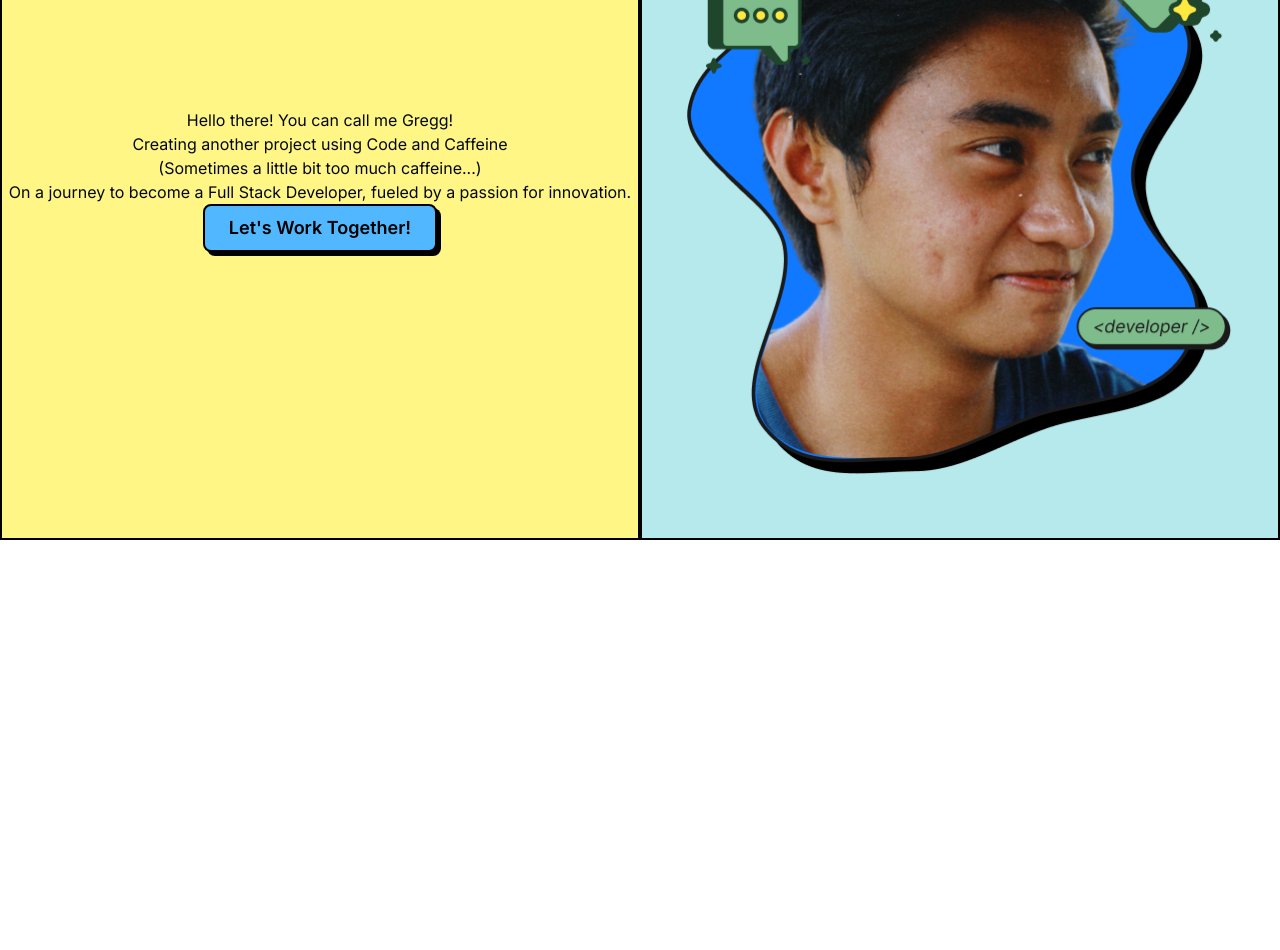
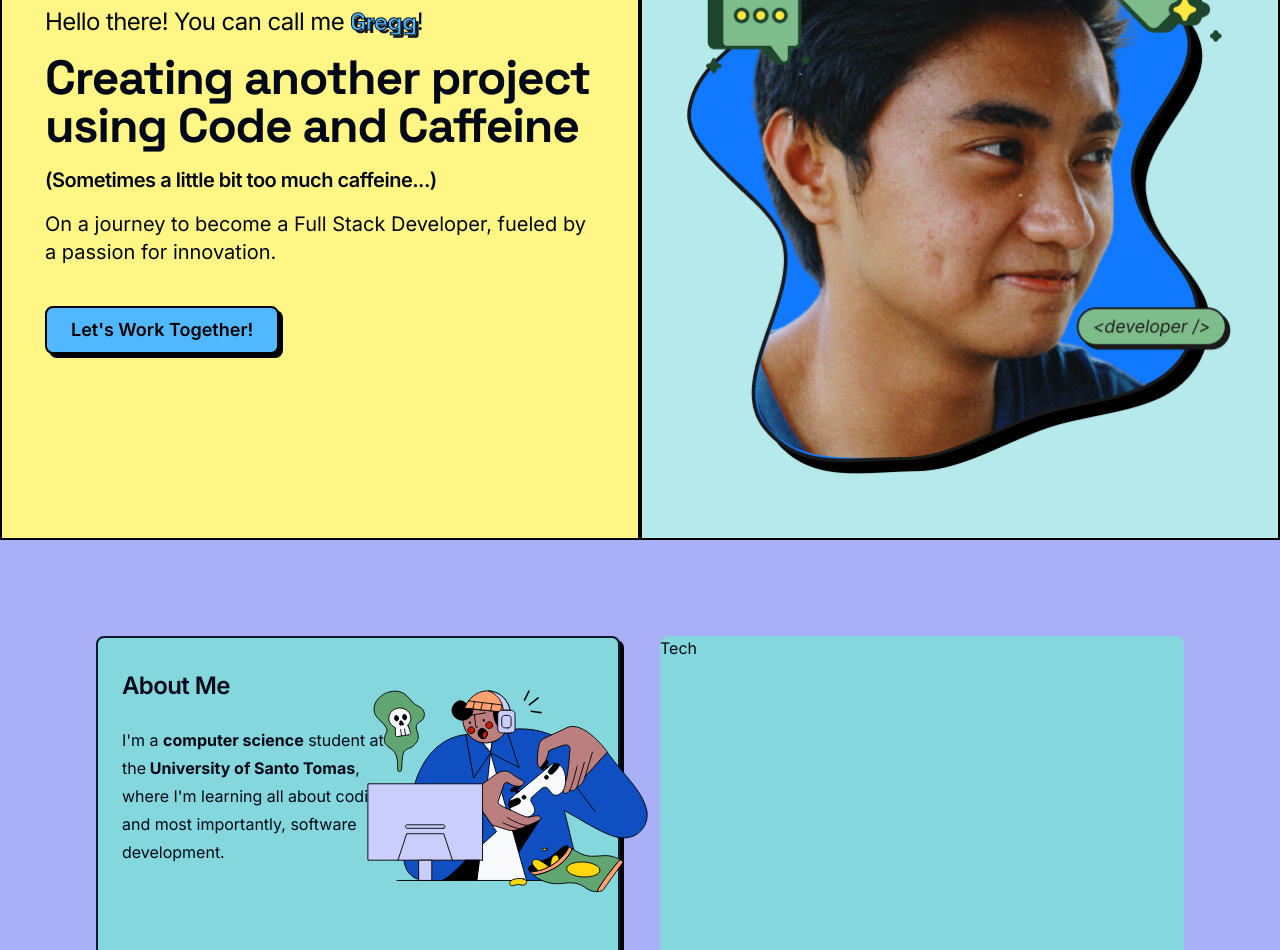
Before and after one commit to Hasmire/portfolio, a Next.js app: page / in a window 1280 px wide. Shown: the part 260-1210 px from the top of the page. Before the commit the page ends 800 px from the top, so only its background shows below. Built offline with nearby package versions, Linux system fonts and the light colour scheme.

Commit message:
working on about me page

```diff
--- a/src/app/globals.css
+++ b/src/app/globals.css
@@ -76,7 +76,7 @@
     @apply bg-background text-foreground;
   }
   .text-shadow-neo {
-    text-shadow: 4px 4px #0f172a;
+    text-shadow: 3px 3px #0f172a;
     -webkit-text-stroke-width: 1px;
     -webkit-text-stroke-color: #0f172a;
   }
--- a/src/app/page.tsx
+++ b/src/app/page.tsx
@@ -9,18 +9,54 @@ export default function Home() {
     <div className="size-full">
       <NavBar />
       <div className="flex w-full flex-col md:flex-row">
-        <div className="flex h-[450px] w-full flex-col items-center justify-center border-2 border-black bg-yellow-200 md:h-[calc(100dvh-80px)]">
-          <div>Hello there! You can call me Gregg!</div>
-          <div>Creating another project using Code and Caffeine</div>
-          <div>(Sometimes a little bit too much caffeine...)</div>
-          <div>
-            On a journey to become a Full Stack Developer, fueled by a passion for innovation.
+        <div className="flex h-[450px] w-full flex-col items-center justify-center border-2 border-black bg-yellow-200 md:min-h-[calc(100dvh-80px)]">
+          <div className="flex w-[550px] flex-col gap-10">
+            <div className="flex flex-col gap-4">
+              <div className="scroll-m-20 text-2xl tracking-tight">
+                Hello there! You can call me{' '}
+                <span className="text-shadow-neo scroll-m-20 font-Space_Grotesk text-2xl font-extrabold tracking-tight text-cerulean-400">
+                  Gregg
+                </span>
+                !
+              </div>
+              <div className="scroll-m-20 font-Space_Grotesk text-4xl font-extrabold tracking-tight lg:text-5xl">
+                Creating another project using Code and Caffeine
+              </div>
+              <div className="scroll-m-20 text-xl font-semibold tracking-tight">
+                (Sometimes a little bit too much caffeine...)
+              </div>
+              <div className="text-xl">
+                On a journey to become a Full Stack Developer, fueled by a passion for innovation.
+              </div>
+            </div>
+            <Button className="w-fit">Let&apos;s Work Together!</Button>
           </div>
-          <Button>Let&apos;s Work Together!</Button>
         </div>
-        <div className="flex h-[450px] w-full items-center justify-center border-2 border-black bg-blue-200 md:h-[calc(100dvh-80px)]">
+        <div className="flex h-[450px] w-full items-center justify-center border-2 border-black bg-blue-200 md:min-h-[calc(100dvh-80px)]">
           <Image src="/images/Landing Page.png" alt="hasmire" width={546} height={563} />
         </div>
+      </div>
+      <div className="grid w-full grid-cols-2 gap-10 bg-purple-300 p-24 md:min-h-[calc(90dvh-80px)]">
+        <div className="relative w-full rounded-lg border-2 border-slate-900 bg-blue-300 px-6 py-8 shadow-neoBrutalism">
+          <div className="w-3/5">
+            <h3 className="scroll-m-20 text-2xl font-semibold tracking-tight">About Me</h3>
+            <p className="leading-7 [&:not(:first-child)]:mt-6">
+              I&apos;m a <span className="font-bold">computer science</span> student at the
+              <span className="font-bold"> University of Santo Tomas</span>, where I&apos;m learning
+              all about coding and most importantly, software development.
+            </p>
+          </div>
+          <Image
+            className="absolute right-[-8%] top-0"
+            src="/svgs/Character1.svg"
+            alt="Character1"
+            width={305}
+            height={305}
+          />
+        </div>
+        <div className="w-full rounded-lg bg-blue-300">Tech</div>
+        <div className="w-full rounded-lg bg-blue-300">Software Development</div>
+        <div className="w-full rounded-lg bg-blue-300">Hobbies</div>
       </div>
     </div>
   )
```
Also changed, not shown: public/svgs/Character1.svg (added).
